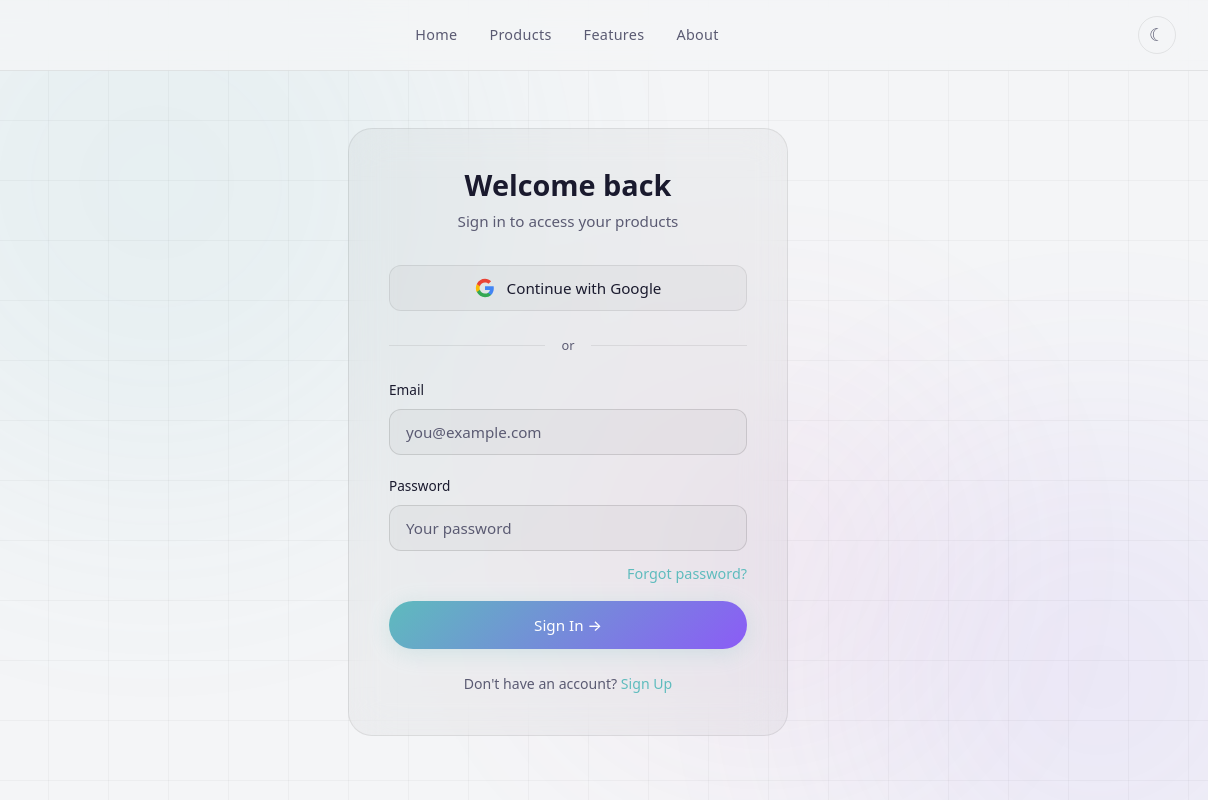
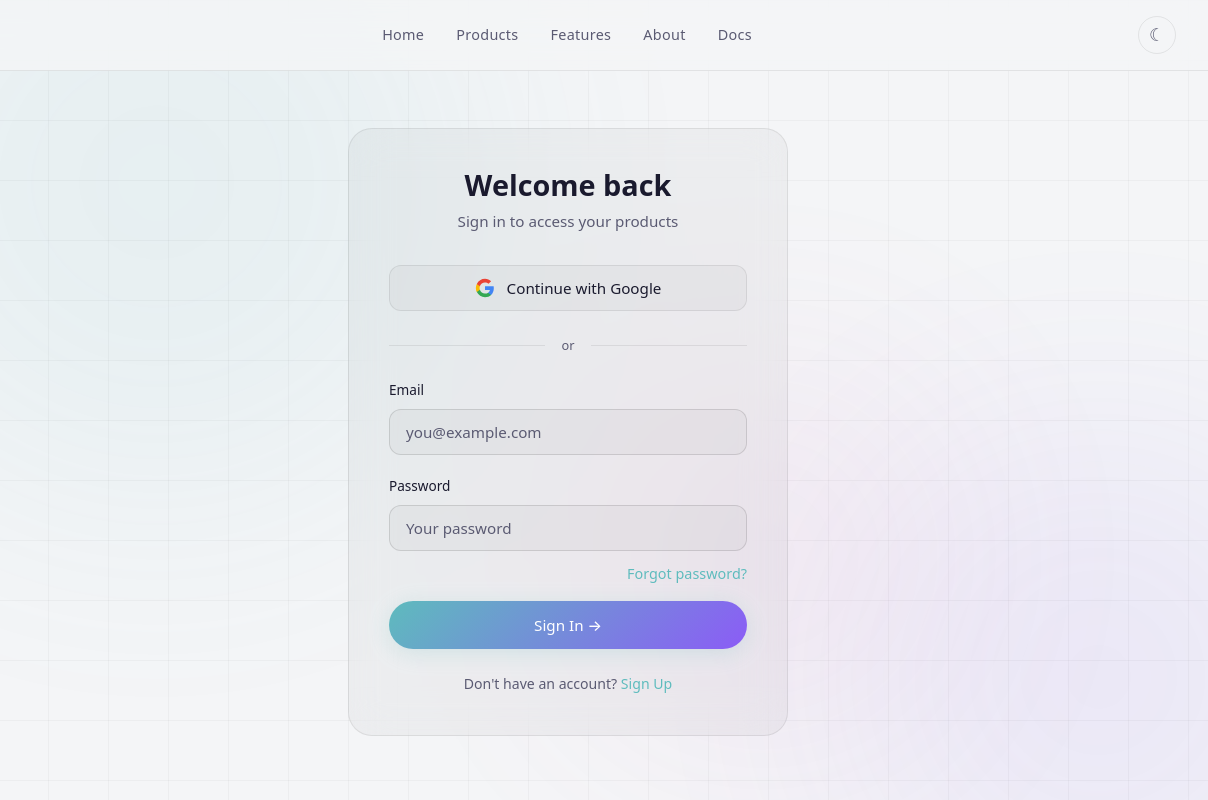
Before and after one commit to ranggafermata/ai-bangorinas, a plain HTML site: page docs/login.html in a window 1280 px wide. Shown: the full height of the page, 72-1280 px from the left. Drawn offline with Linux system fonts and the light colour scheme; no server answers; a web font is replaced by a local one.

Commit message:
Update login.html

```diff
--- a/docs/login.html
+++ b/docs/login.html
@@ -32,6 +32,7 @@
       <li><a href="products.html">Products</a></li>
       <li><a href="index.html#features">Features</a></li>
       <li><a href="index.html#about">About</a></li>
+      <li><a href="https://docs.google.com/document/d/e/2PACX-1vSDbCekCEuW6iqikPSutEMFjPpKN1_fTr5D5Nhv8IrS_yBPZ9D2PgQdqMd-AwwA7Nzvwf8qk02RhYjd/pub" target="_blank">Docs</a></li>
     </ul>
     <div class="nav-right">
       <button class="theme-toggle" aria-label="Toggle theme">&#9728;</button>
```
